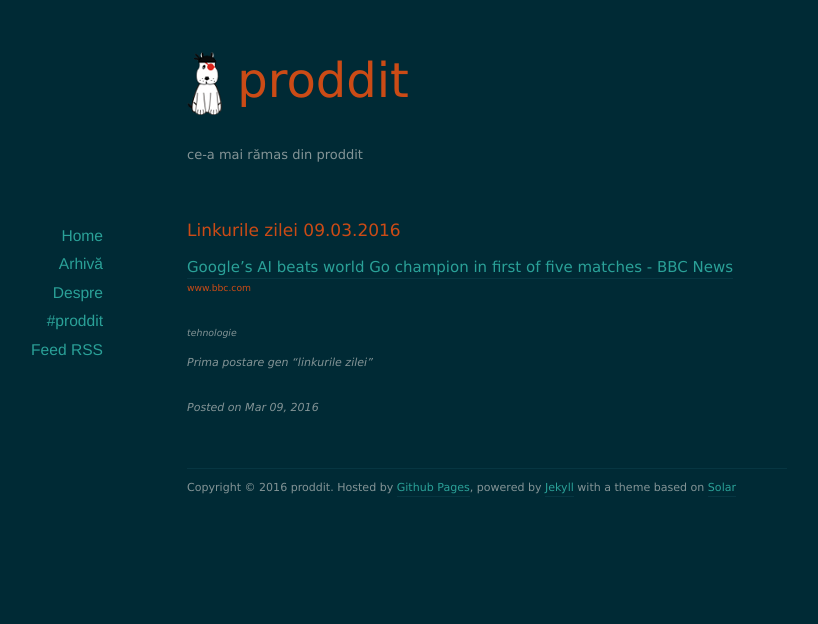
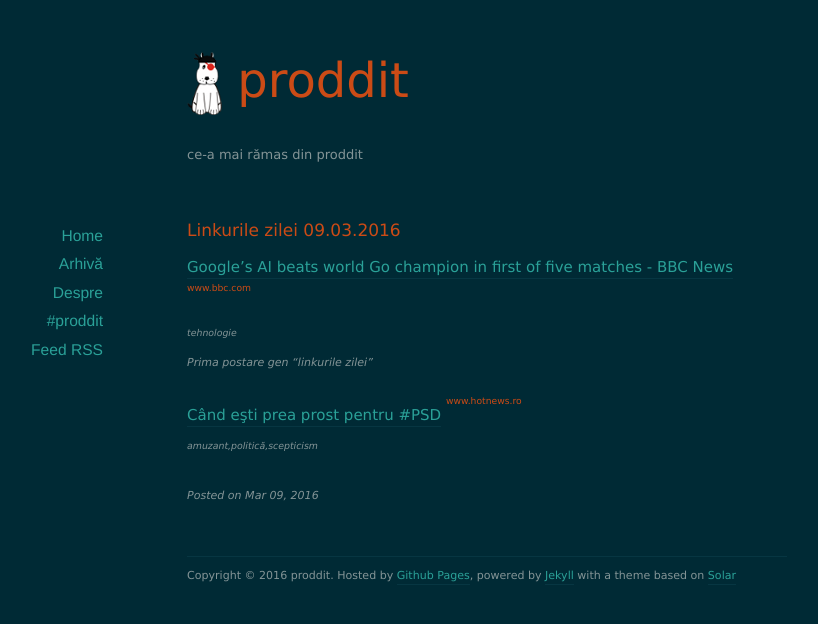
Before and after one commit to xolar/xolar.github.io, a Jekyll site: the page built from _posts/2016-03-09-linkurile-zilei.md, in a window 1280 px wide. Shown: the top 624 px of the page, without its empty margins (153-971 px from the left). Built offline with Jekyll 4.4.1, drawn with Linux system fonts in a browser that asks for light colours; nearby versions of some CDN libraries; comment, search, counter and statistics services are not loaded.

Commit message:
linkurile zilei Wed Mar  9 23:53:03 CET 2016

```diff
--- a/_posts/2016-03-09-linkurile-zilei.md
+++ b/_posts/2016-03-09-linkurile-zilei.md
@@ -1,10 +1,14 @@
 ---
 layout: post
 comments: true
-date:   2016-03-09 23:27
-categories: tehnologie
+date:   2016-03-09 23:36
+categories: tehnologie,amuzant,politică,scepticism
 title: Linkurile zilei 09.03.2016
 ---
 ## [Google’s AI beats world Go champion in first of five matches - BBC News](http://www.bbc.com/news/technology-35761246)      <sup><sup><sup>www.bbc.com</sup></sup></sup>
 _<sup><sup>tehnologie</sup></sup>_
 _<sup>Prima postare gen "linkurile zilei"</sup>_
+
+
+## [Când eşti prea prost pentru #PSD](http://www.hotnews.ro/stiri-politic-20855248-dragnea-exclus-din-psd-deputatul-ninel-peia-care-scris-blog-vaccinurile-putut-cauza-imbolnavirile-bebelusilor-din-arges.htm)      <sup><sup><sup>www.hotnews.ro</sup></sup></sup>
+_<sup><sup>amuzant,politică,scepticism</sup></sup>_
```
